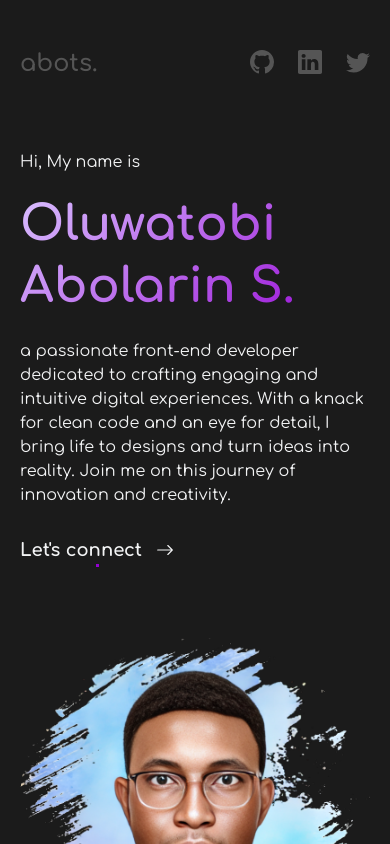
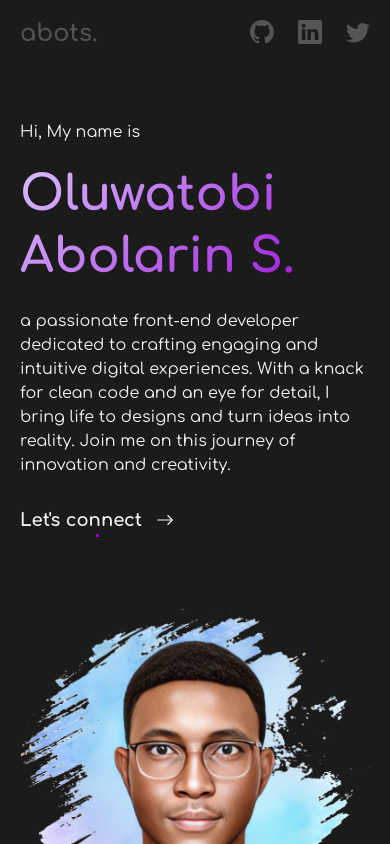
Before and after one commit to Abots-jzm/portfolio, a React (Vite) app: page / in a window 390 px wide. Shown: the top 844 px of the page. Built offline with nearby package versions, Linux system fonts and the light colour scheme.

Commit message:
fix: more mobile fixes

```diff
--- a/src/components/Header.tsx
+++ b/src/components/Header.tsx
@@ -66,4 +66,8 @@ const Container = styled.div`
 		justify-content: space-between;
 		align-content: center;
 	}
+
+	@media (max-width: 600px) {
+		padding: 2rem 0;
+	}
 `;
--- a/src/components/home/BentoCard.tsx
+++ b/src/components/home/BentoCard.tsx
@@ -29,7 +29,7 @@ const Title = styled.div`
 	-webkit-text-fill-color: transparent;
 
 	@media (max-width: 600px) {
-		margin-bottom: 1rem;
+		margin-bottom: 1.5rem;
 	}
 `;
 
```
